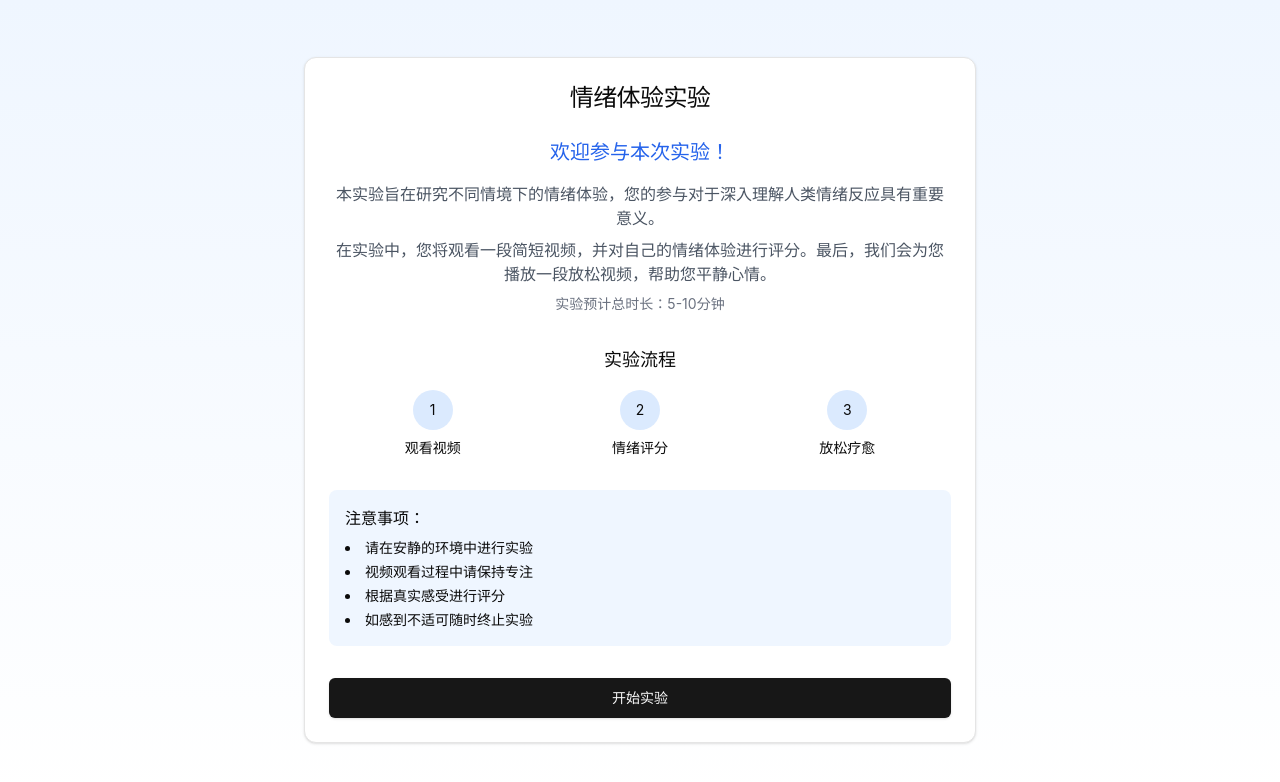
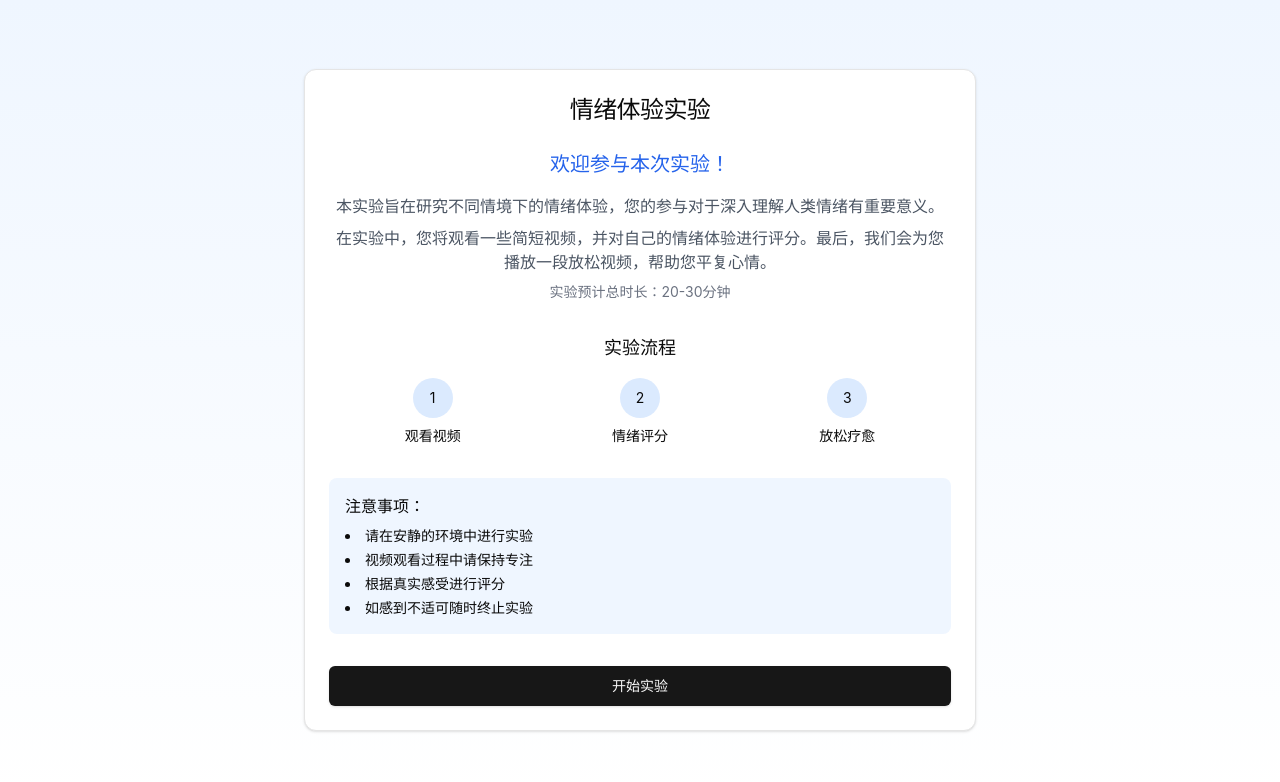
Before and after one commit to Schweik7/emotionExperiment, a React (Vite) app: page / in a window 1280 px wide. Shown: the top 782 px of the page. Built offline with nearby package versions, Linux system fonts and the light colour scheme.

Commit message:
intro change

```diff
--- a/src/components/ExperimentFlow/IntroPhase.tsx
+++ b/src/components/ExperimentFlow/IntroPhase.tsx
@@ -14,9 +14,9 @@ export function IntroPhase({ onStart }: { onStart: () => void }) {
             <div className="text-center space-y-4">
               <h2 className="text-xl font-medium text-blue-600">欢迎参与本次实验！</h2>
               <div className="text-gray-600 space-y-2">
-                <p>本实验旨在研究不同情境下的情绪体验，您的参与对于深入理解人类情绪反应具有重要意义。</p>
-                <p>在实验中，您将观看一段简短视频，并对自己的情绪体验进行评分。最后，我们会为您播放一段放松视频，帮助您平静心情。</p>
-                <p className="text-sm text-gray-500">实验预计总时长：5-10分钟</p>
+                <p>本实验旨在研究不同情境下的情绪体验，您的参与对于深入理解人类情绪有重要意义。</p>
+                <p>在实验中，您将观看一些简短视频，并对自己的情绪体验进行评分。最后，我们会为您播放一段放松视频，帮助您平复心情。</p>
+                <p className="text-sm text-gray-500">实验预计总时长：20-30分钟</p>
               </div>
             </div>
 
--- a/src/components/ExperimentFlow/RatingPhase.tsx
+++ b/src/components/ExperimentFlow/RatingPhase.tsx
@@ -127,9 +127,7 @@ export function RatingPhase({ participantId, videoFileName, onComplete }: Rating
               </div>
 
               {/* 提交按钮 */}
-              <div className="grid grid-cols-[100px_1fr_1fr] gap-6 mt-8">
-                <div></div>
-                <div className="col-span-2 flex justify-center">
+              <div className="flex justify-center mt-8">
                 <Button
                   size="lg"
                   onClick={handleSubmit}
@@ -138,7 +136,6 @@ export function RatingPhase({ participantId, videoFileName, onComplete }: Rating
                 >
                   {isSubmitting ? '提交中...' : '提交评分'}
                 </Button>
-                </div>
               </div>
             </CardContent>
           </Card>
```
Also changed, not shown: src/components/ui/VideoPlayer.tsx (line endings or trailing spaces), 情绪诱发实验研究设计.png (added), 情绪诱发实验研究设计_优化版.png (added). Lines whose indentation alone changed are shown as unchanged.
